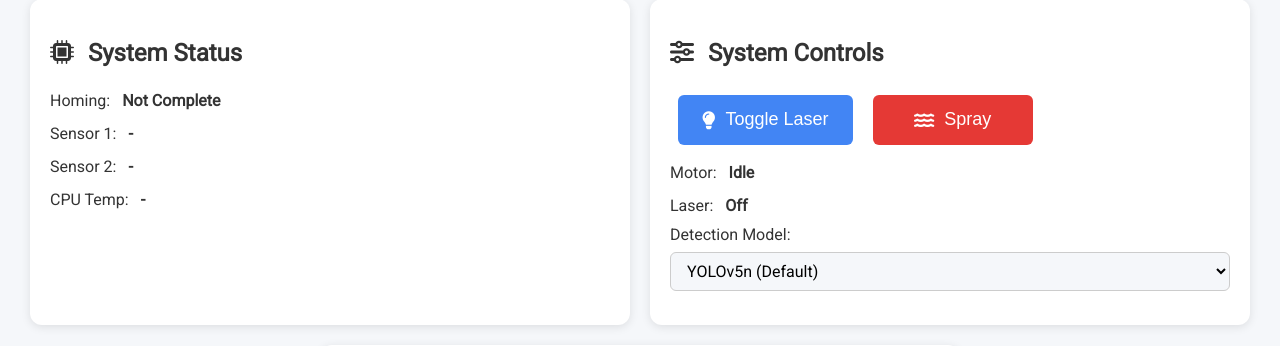
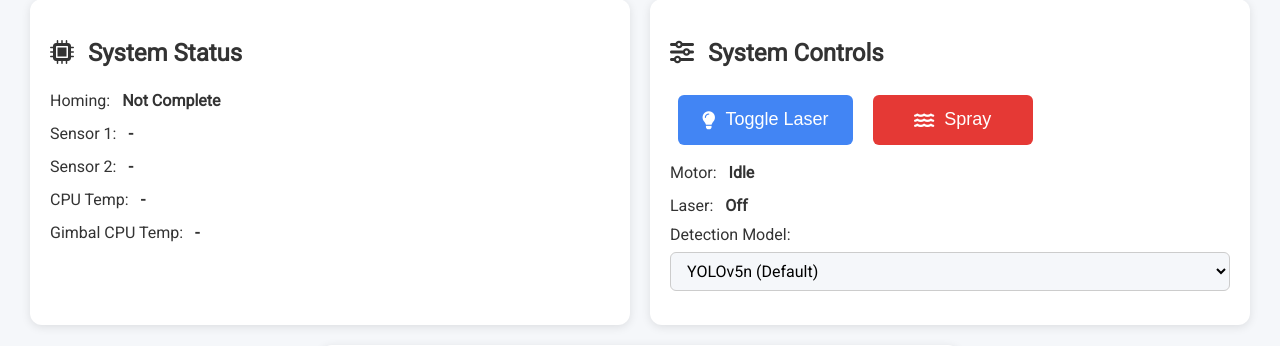
Before and after one commit to bataseven/PurrfectSpray, a Flask app: page / in a window 1280 px wide. Shown: the part 816-1162 px from the top of the page. Run offline with Flask 3, Linux system fonts and the light colour scheme; a user stored in the database is signed in; data that the repository does not hold is empty; parts of the project's set-up code (start-up, migrations or seed data) failed here and were passed over; some libraries are stand-ins or nearby versions.

Commit message:
added gimbal cpu temp to status

```diff
--- a/Code/app.py
+++ b/Code/app.py
@@ -426,7 +426,8 @@ def status_broadcast_loop():
                 'homing': app_state.homing_complete,
                 'homing_error': app_state.homing_error,
                 'sensor1': app_state.sensor1_triggered,
-                'sensor2': app_state.sensor2_triggered
+                'sensor2': app_state.sensor2_triggered,
+                'gimbal_cpu_temp': app_state.gimbal_cpu_temp
             })
             time.sleep(0.75)
     except Exception as e:
--- a/Code/app_state.py
+++ b/Code/app_state.py
@@ -31,6 +31,7 @@ class AppState:
         self.last_laser_pixel = None
 
         self.latest_slider_angles = None
+        self.gimbal_cpu_temp = None
 
         self.motor1_deg = 0.0
         self.motor2_deg = 0.0
--- a/Code/gimbal_server.py
+++ b/Code/gimbal_server.py
@@ -4,6 +4,7 @@ import threading
 import zmq
 from dotenv import load_dotenv
 import signal
+from app_utils import get_cpu_temp
 
 load_dotenv(override=True)
 
@@ -53,7 +54,8 @@ def publish_status_loop(pub_socket: zmq.Socket):
                 "homing": app_state.homing_complete,
                 "homing_error": app_state.homing_error,
                 "sensor1": not hall_sensor_1.value,
-                "sensor2": not hall_sensor_2.value
+                "sensor2": not hall_sensor_2.value,
+                "gimbal_cpu_temp": get_cpu_temp()
             }
             pub_socket.send_json(status)
             time.sleep(0.5)
--- a/Code/static/main.js
+++ b/Code/static/main.js
@@ -264,6 +264,9 @@ document.addEventListener("DOMContentLoaded", function () {
         document.getElementById("motor1-pos").textContent = data.motor1.toFixed(2) + "°";
         document.getElementById("motor2-pos").textContent = data.motor2.toFixed(2) + "°";
         document.getElementById("cpu-temp").textContent = data.cpu_temp + "°C";
+        document.getElementById("gimbal-cpu-temp").textContent =
+  data.gimbal_cpu_temp !== undefined ? data.gimbal_cpu_temp.toFixed(1) + "°C" : "-";
+
 
         const laserStatus = document.getElementById("laser-status");
         laserStatus.textContent = data.laser ? "On" : "Off";
--- a/Code/templates/index.html
+++ b/Code/templates/index.html
@@ -73,6 +73,7 @@
       <div class="status-item">Sensor 1: <span id="sensor-status-1" class="status-value">-</span></div>
       <div class="status-item">Sensor 2: <span id="sensor-status-2" class="status-value">-</span></div>
       <div class="status-item">CPU Temp: <span id="cpu-temp" class="status-value">-</span></div>
+      <div class="status-item">Gimbal CPU Temp: <span id="gimbal-cpu-temp" class="status-value">-</span></div>
     </div>
 
     <!-- System Controls -->
```
